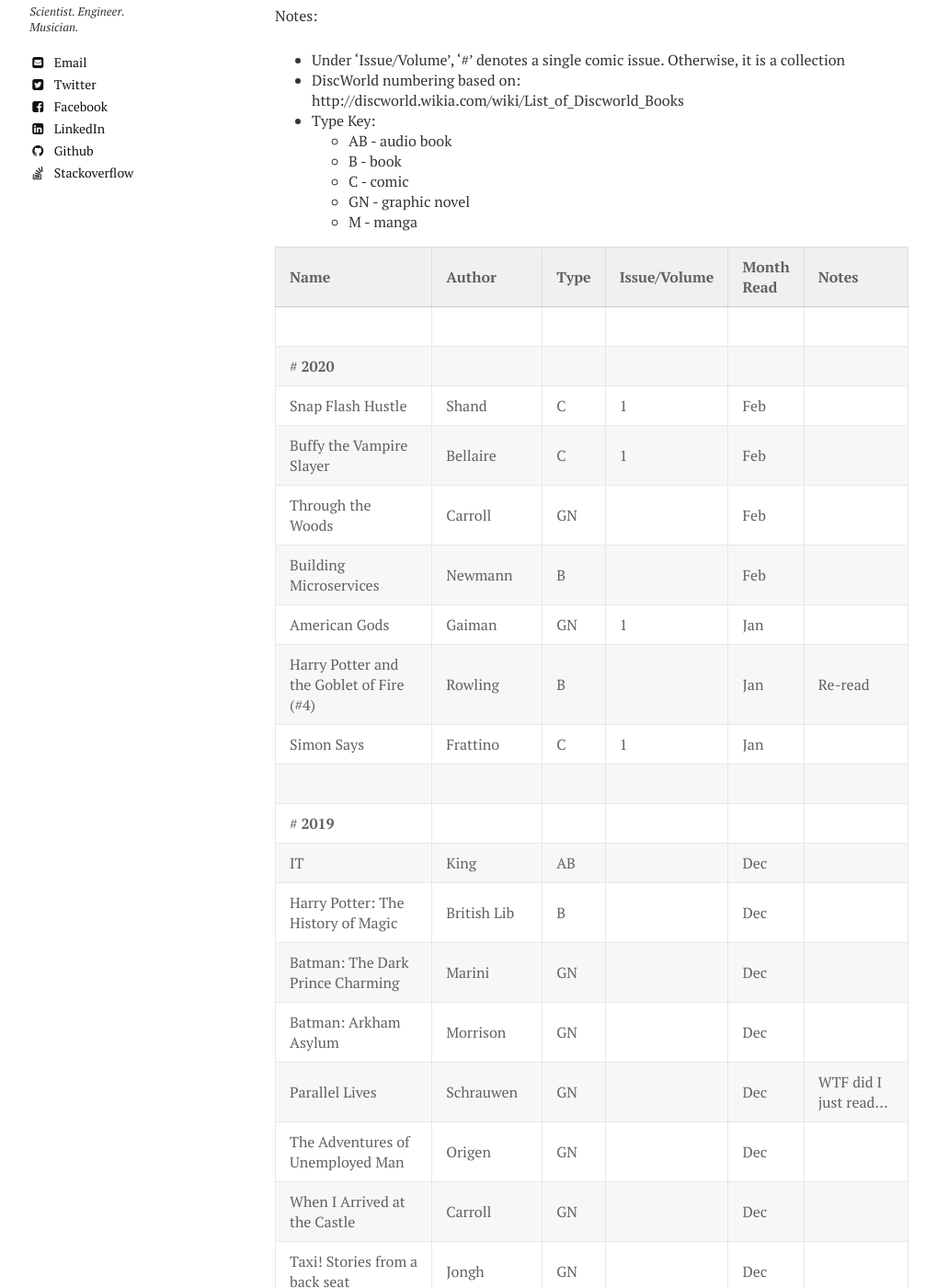
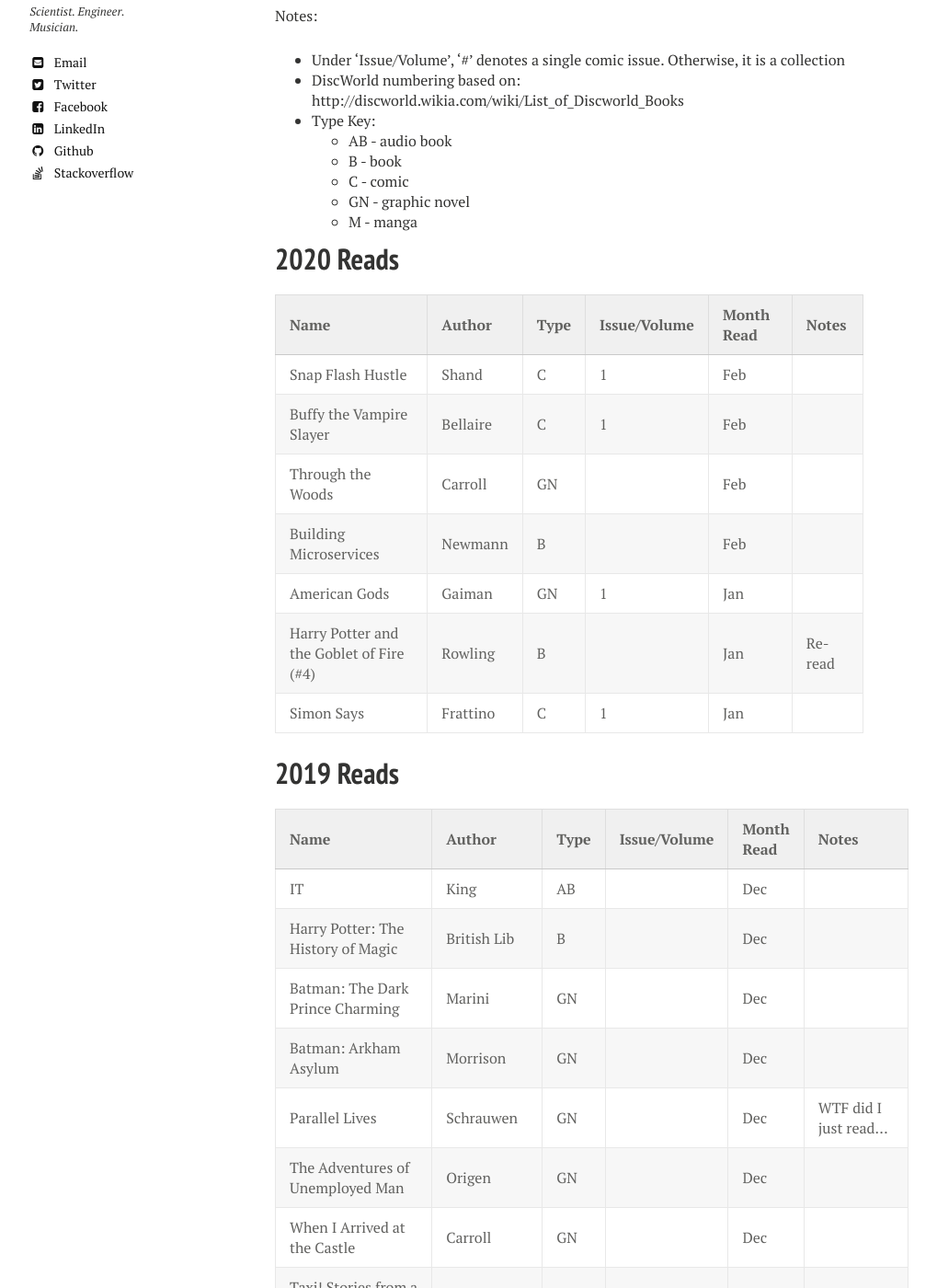
Before and after one commit to calebwherry/calebwherry.github.io, a Jekyll site: the page built from _posts/2020-01-01-My-Reads.md, in a window 1280 px wide and 1400 px high, scrolled down 483 px. Shown: the whole window at 92% size, without its empty margins (21-1040 px from the left). Built offline with Jekyll 4.4.1, drawn with Linux system fonts in a browser that asks for light colours; nearby versions of some CDN libraries; comment, search, counter and statistics services are not loaded; some of the changed text lies outside the part shown.

Commit message:
Seperated out tables by year.

```diff
--- a/_posts/2020-01-01-My-Reads.md
+++ b/_posts/2020-01-01-My-Reads.md
@@ -33,10 +33,10 @@
     * GN - graphic novel
     * M - manga
 
+# 2020 Reads
+
 | Name                                           | Author         | Type  | Issue/Volume | Month Read   | Notes                                         |
 |:-----------------------------------------------|:---------------|:------|:-------------|:-------------|:----------------------------------------------|
-|                                                                                                                                                       |
-| # <b>2020</b>                                                                                                                                         |
 | Snap Flash Hustle                              | Shand          | C     | 1            | Feb          |                                               |
 | Buffy the Vampire Slayer                       | Bellaire       | C     | 1            | Feb          |                                               |
 | Through the Woods                              | Carroll        | GN    |              | Feb          |                                               |
@@ -44,8 +44,11 @@
 | American Gods                                  | Gaiman         | GN    | 1            | Jan          |                                               |
 | Harry Potter and the Goblet of Fire (#4)       | Rowling        | B     |              | Jan          | Re-read                                       |
 | Simon Says                                     | Frattino       | C     | 1            | Jan          |                                               |
-|                                                                                                                                                       |
-| # <b>2019</b>                                                                                                                                         |
+
+# 2019 Reads
+
+| Name                                           | Author         | Type  | Issue/Volume | Month Read   | Notes                                         |
+|:-----------------------------------------------|:---------------|:------|:-------------|:-------------|:----------------------------------------------|
 | IT                                             | King           | AB    |              | Dec          |                                               |
 | Harry Potter: The History of Magic             | British Lib    | B     |              | Dec          |                                               |
 | Batman: The Dark Prince Charming               | Marini         | GN    |              | Dec          |                                               |
@@ -167,8 +170,11 @@
 | The Curious Case of Ben. Button                | Fitzgerald     | GN    |              | Jan          |                                               |
 | The End of the Fucking World                   | Forsman        | GN    |              | Jan          |                                               |
 | Origin                                         | Brown          | B     |              | Jan          |                                               |
-|                                                                                                                                                       |
-| # <b>2018</b>                                                                                                                                         |
+
+# 2018 Reads
+
+| Name                                           | Author         | Type  | Issue/Volume | Month Read   | Notes                                         |
+|:-----------------------------------------------|:---------------|:------|:-------------|:-------------|:----------------------------------------------|
 | Brazen                                         | Bagieu         | GN    |              |              |                                               |
 | The Tales of Beedle the Bard                   | Rowling        | B     |              |              | Re-read                                       |
 | Miracleman                                     | Moore          | C     | Book 2       |              |                                               |
```
